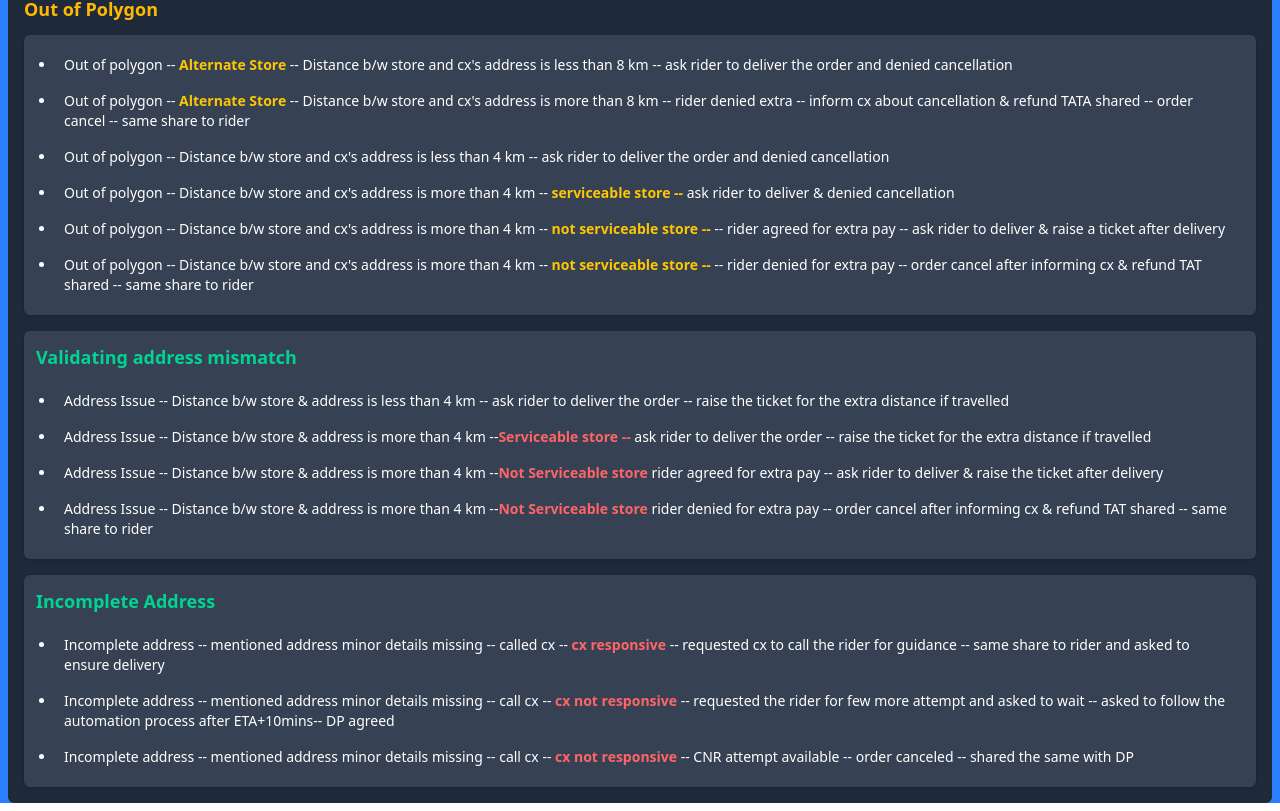
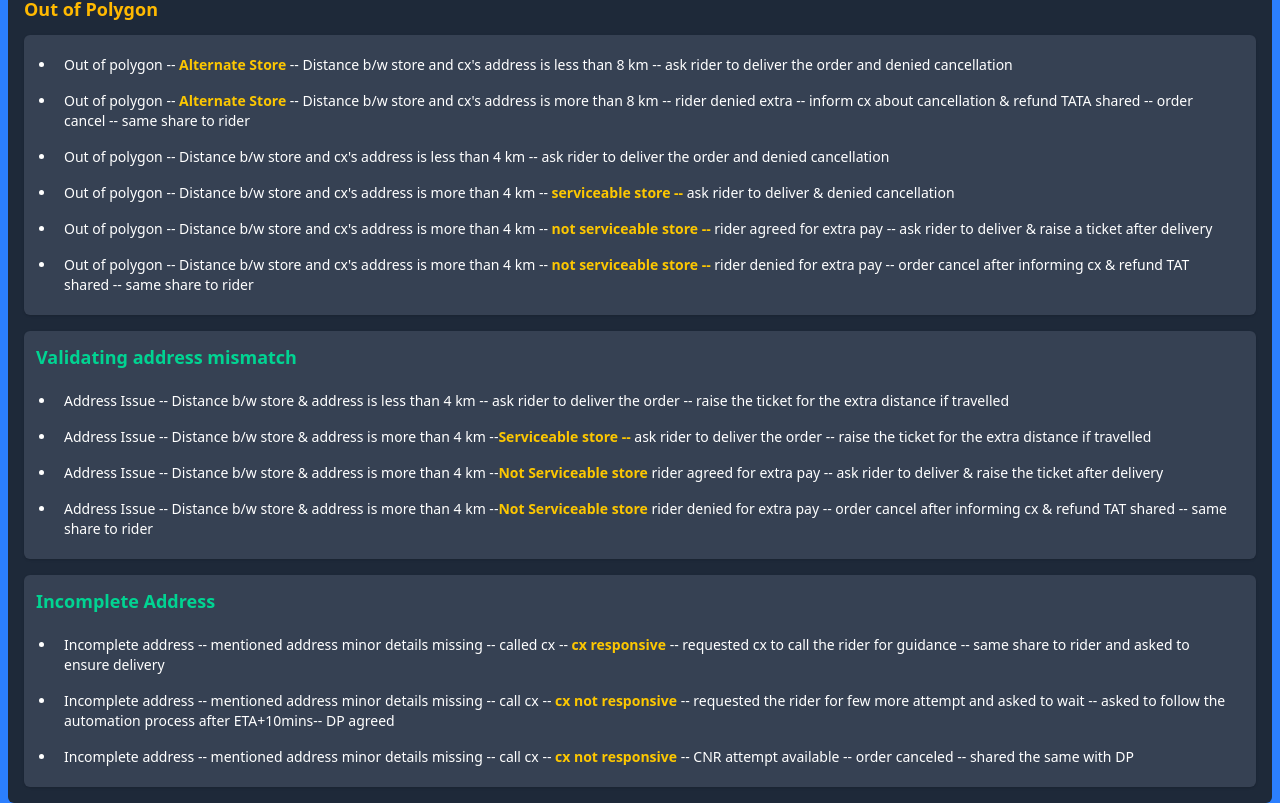
Before and after one commit to Code-with-Sahani/Blinket-DP, a React (Vite) app: page / in a window 1280 px wide. Shown: the part 9156-9967 px from the top of the page. Built offline with nearby package versions, Linux system fonts and the light colour scheme.

Commit message:
Update AddressIssue.jsx

```diff
--- a/src/Components/AddressIssue.jsx
+++ b/src/Components/AddressIssue.jsx
@@ -16,9 +16,9 @@ const AddressIssue = () => {
 
                         <li className="p-2">Out of polygon -- Distance b/w store and cx's address is more than 4 km -- <strong className="text-yellow-400 font-semibold">serviceable store -- </strong> ask rider to deliver & denied cancellation </li>
 
-                        <li className="p-2">Out of polygon -- Distance b/w store and cx's address is more than 4 km -- <strong className="text-yellow-400 font-semibold">not serviceable store -- </strong> -- rider agreed for extra pay -- ask rider to deliver & raise a ticket after delivery </li>
+                        <li className="p-2">Out of polygon -- Distance b/w store and cx's address is more than 4 km -- <strong className="text-yellow-400 font-semibold">not serviceable store -- </strong> rider agreed for extra pay -- ask rider to deliver & raise a ticket after delivery </li>
 
-                        <li className="p-2">Out of polygon -- Distance b/w store and cx's address is more than 4 km -- <strong className="text-yellow-400 font-semibold">not serviceable store -- </strong> -- rider denied for extra pay -- order cancel after informing cx & refund TAT shared -- same share to rider</li>
+                        <li className="p-2">Out of polygon -- Distance b/w store and cx's address is more than 4 km -- <strong className="text-yellow-400 font-semibold">not serviceable store -- </strong> rider denied for extra pay -- order cancel after informing cx & refund TAT shared -- same share to rider</li>
 
                     </ul>
                 </div>
@@ -69,11 +69,11 @@ const AddressIssue = () => {
                     <ul className="list-disc pl-5">
                         <li className="p-2">Address Issue -- Distance b/w store & address is less than 4 km -- ask rider to deliver the order -- raise the ticket for the extra distance if travelled</li>
 
-                        <li className="p-2">Address Issue -- Distance b/w store & address is more than 4 km --<strong className="text-red-400 font-semibold">Serviceable store -- </strong> ask rider to deliver the order -- raise the ticket for the extra distance if travelled</li>
+                        <li className="p-2">Address Issue -- Distance b/w store & address is more than 4 km --<strong className="text-yellow-400 font-semibold">Serviceable store -- </strong> ask rider to deliver the order -- raise the ticket for the extra distance if travelled</li>
 
-                        <li className="p-2">Address Issue -- Distance b/w store & address is more than 4 km --<strong className="text-red-400 font-semibold">Not Serviceable store</strong> rider agreed for extra pay -- ask rider to deliver & raise the ticket after delivery</li>
+                        <li className="p-2">Address Issue -- Distance b/w store & address is more than 4 km --<strong className="text-yellow-400 font-semibold">Not Serviceable store</strong> rider agreed for extra pay -- ask rider to deliver & raise the ticket after delivery</li>
 
-                        <li className="p-2">Address Issue -- Distance b/w store & address is more than 4 km --<strong className="text-red-400 font-semibold">Not Serviceable store</strong> rider denied for extra pay -- order cancel after informing cx & refund TAT shared -- same share to rider </li>
+                        <li className="p-2">Address Issue -- Distance b/w store & address is more than 4 km --<strong className="text-yellow-400 font-semibold">Not Serviceable store</strong> rider denied for extra pay -- order cancel after informing cx & refund TAT shared -- same share to rider </li>
 
                     </ul>
                 </div>
@@ -81,11 +81,11 @@ const AddressIssue = () => {
                 <div className="p-3 bg-gray-700 rounded-md shadow">
                     <h3 className="text-lg font-semibold text-emerald-400 mb-3">Incomplete Address</h3>
                     <ul className="list-disc pl-5">
-                        <li className="p-2">Incomplete address -- mentioned address minor details missing -- called cx -- <strong className="text-red-400 font-semibold">cx responsive </strong> -- requested cx to call the rider for guidance -- same share to rider and asked to ensure delivery</li>
+                        <li className="p-2">Incomplete address -- mentioned address minor details missing -- called cx -- <strong className="text-yellow-400 font-semibold">cx responsive </strong> -- requested cx to call the rider for guidance -- same share to rider and asked to ensure delivery</li>
 
-                        <li className='p-2'>Incomplete address -- mentioned address minor details missing  -- call cx -- <strong className="text-red-400 font-semibold">cx not responsive</strong> -- requested the rider for few more attempt and asked to wait -- asked to follow the automation process after ETA+10mins-- DP agreed</li>
+                        <li className='p-2'>Incomplete address -- mentioned address minor details missing  -- call cx -- <strong className="text-yellow-400 font-semibold">cx not responsive</strong> -- requested the rider for few more attempt and asked to wait -- asked to follow the automation process after ETA+10mins-- DP agreed</li>
 
-                        <li className='p-2'>Incomplete address -- mentioned address minor details missing  -- call cx -- <strong className="text-red-400 font-semibold">cx not responsive</strong> -- CNR attempt available -- order canceled -- shared the same with DP</li>
+                        <li className='p-2'>Incomplete address -- mentioned address minor details missing  -- call cx -- <strong className="text-yellow-400 font-semibold">cx not responsive</strong> -- CNR attempt available -- order canceled -- shared the same with DP</li>
                     </ul>
                 </div>
 
```
